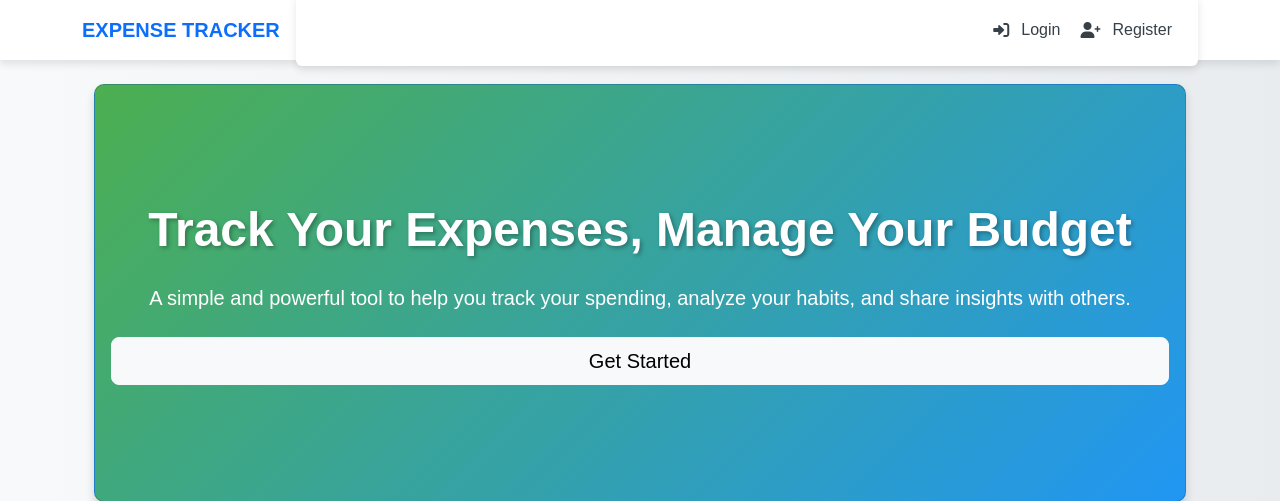
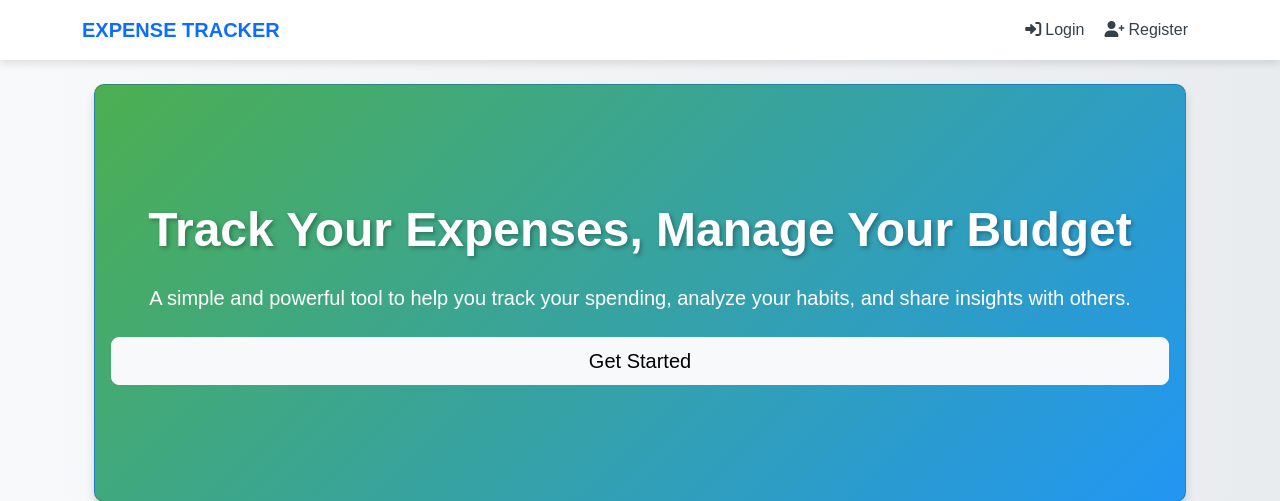
Before and after one commit to MengSunDom/CITS5505project, a Flask app: page / in a window 1280 px wide. Shown: the top 501 px of the page. Run offline with Flask 3, Linux system fonts and the light colour scheme.

Commit message:
fix(navbar): 🐛 remove unnecessary styles for navbar items
fix bugs due to merge conflict.

```diff
--- a/static/css/style.css
+++ b/static/css/style.css
@@ -212,28 +212,6 @@ body {
     background-color: var(--primary-color);
     border-radius: 2px;
     animation: navLinkActive 0.3s ease;
-}
-
-.navbar-nav .nav-item {
-    display: flex;
-    align-items: center;
-}
-
-.navbar-nav .nav-link {
-    display: flex;
-    align-items: center;
-    gap: 0.5rem; /* Space between icon and text */
-}
-
-.navbar-toggler {
-    margin-left: auto; /* Ensure toggle button is on the right */
-}
-
-.navbar-collapse {
-    background-color: #ffffff; /* Add background color */
-    box-shadow: 0 4px 8px rgba(0, 0, 0, 0.1); /* Add shadow */
-    border-radius: 0.375rem; /* Rounded corners */
-    padding: 1rem; /* Add horizontal padding only */
 }
 
 @keyframes navLinkActive {
@@ -492,13 +470,3 @@ body {
         border: 1px solid #ddd;
     }
 }
-
-@media (max-width: 992px) {
-    .navbar-nav {
-        flex-direction: column; /* Switch to vertical layout on mobile */
-    }
-
-    .navbar-nav .nav-item {
-        justify-content: flex-start;
-    }
-}
--- a/templates/base.html
+++ b/templates/base.html
@@ -56,7 +56,7 @@
                     {% if session.get('user') %}
                     <li class="nav-item">
                         <span class="nav-link user-greeting">
-                            <i class="fas fa-user-circle me-1"></i>Welcome, {{ session['user']['username'] }}
+                            <i class="fas fa-user-circle me-1"></i>{{ session['user']['username'] }}
                         </span>
                     </li>
                     <li class="nav-item">
```
